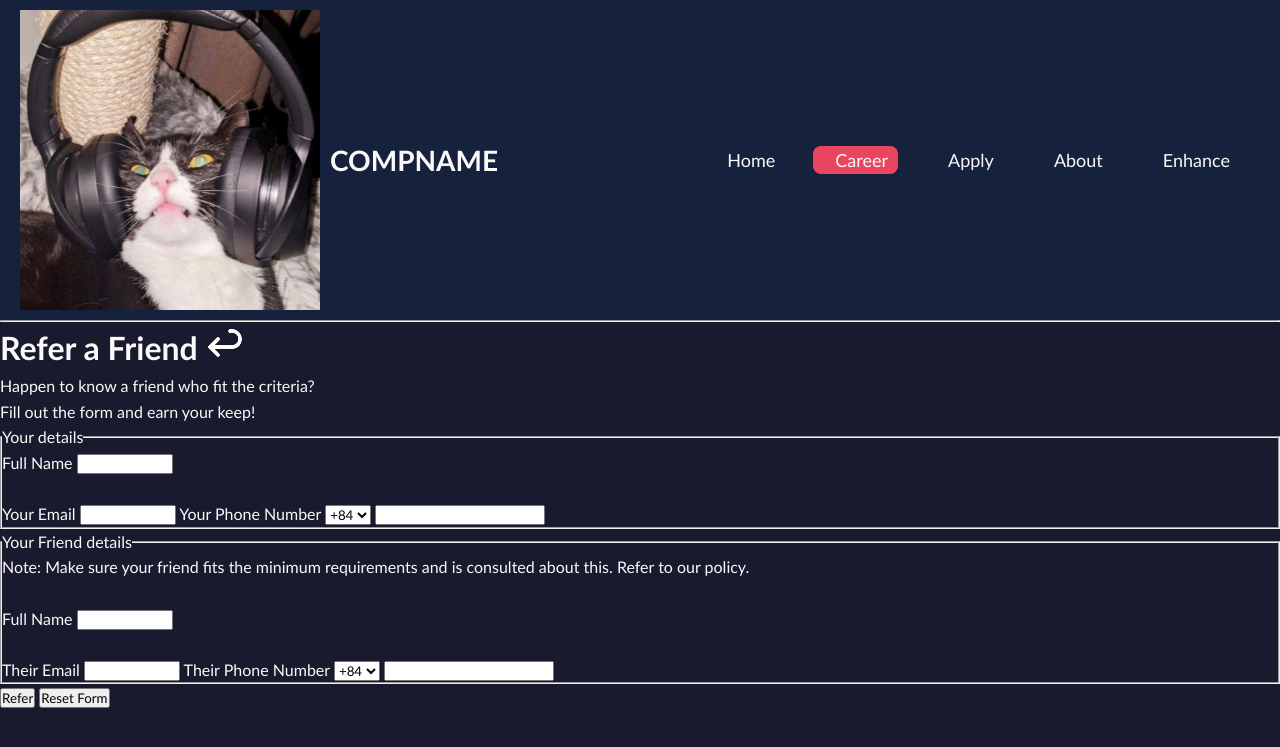
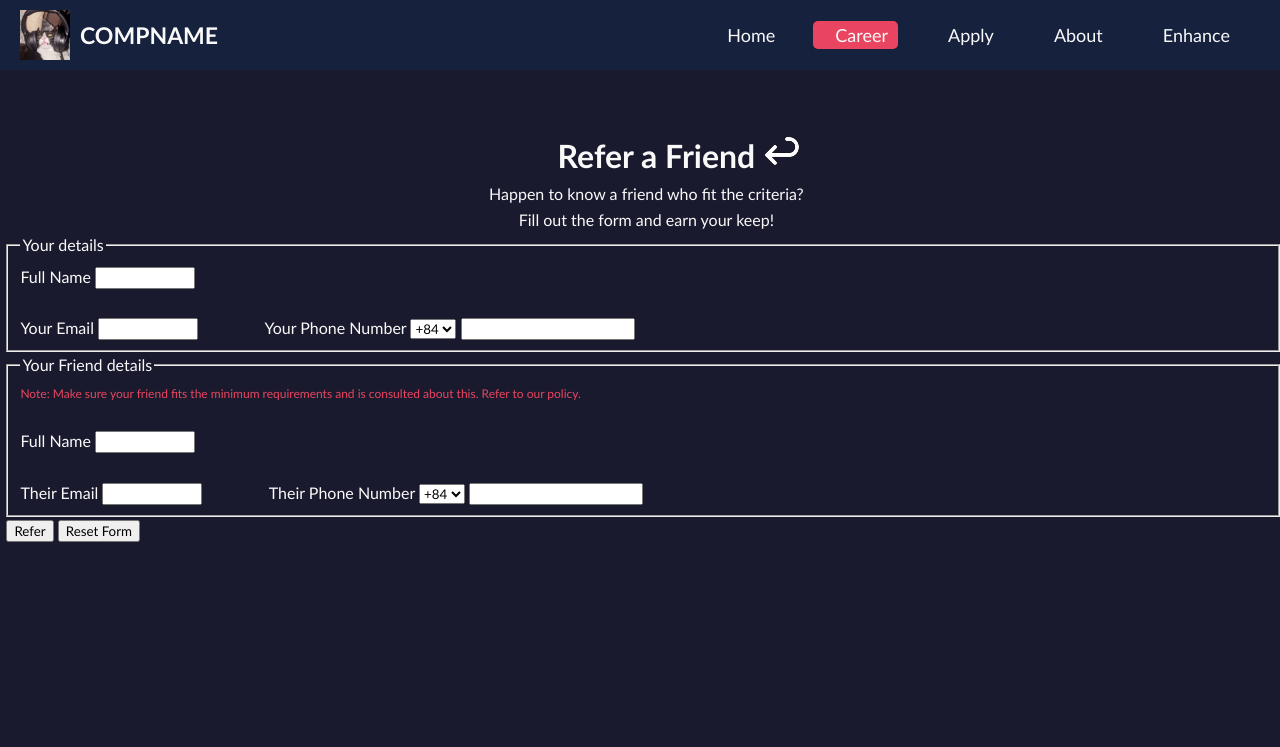
Before and after one commit to OpenHLE/Web-Project, a PHP site: page /Refer.html in a window 1280 px wide. Shown: the top 747 px of the page. Run offline with PHP 8.4, Linux system fonts and the light colour scheme.

Commit message:
Update description.css

```diff
--- a/style/description.css
+++ b/style/description.css
@@ -12,20 +12,18 @@ header {
     background-color: var(--navy-blue);
     padding: 10px 20px;
 
-    position: relative;
+    width:100%;
+    position: fixed;
 
     width: 100%;
-    margin: 0 auto;
+
     top: 0;
     z-index: 1000;
-    animation-name: fadein;
-    animation-duration: 0.5s;
-}
-.brand{
+    justify-content: space-between;
     display: flex;
     align-items: center;
-    gap: 10px;
 }
+
 .navbar{
     justify-content: space-between;
     display: flex;
@@ -34,9 +32,23 @@ header {
     background-color: var(--navy-blue);
 
 }
+
+.logo{
+    height: 50px;
+    width: auto;
+}
+
+.brand{
+    display: flex;
+    align-items: center;
+    gap: 10px;
+}
+
 header h1 {
     color: var(--light-gray);
-    font-size: 28px;}
+    font-size: 23px;
+
+}
 nav {
     position: relative;
 }
@@ -48,7 +60,8 @@ header h1 {
     padding: 0;
 }
 nav ul li {
-        margin: 0 15px;
+    padding: 0 15px;
+    margin: 0 0;
     display: inline-block;
     position: relative;
 }
@@ -63,35 +76,42 @@ header h1 {
     z-index: 2;
 }
 
-    .nav-highlight{
+.nav-highlight {
     position: absolute;
     top: 0;
     left: 9px;
     width: 85px;
     height: 100%;
     background-color: var(--accent-red);
-        border-radius: 8px;
-        transition: 0.3s ease-in-out;
+    border-radius: 5px;
+    transition: 0.3s ease-in-out, width 0.3s ease-in-out;
     z-index: 1;
 }
 
 nav ul li:nth-child(1):hover ~ .nav-highlight {
     transform: translateX(0px);
-        width: 85px;
+    width: 85px; /* Adjust based on link width */
 }
 nav ul li:nth-child(2):hover ~ .nav-highlight {
     transform: translateX(107px);
     width: 85px;
 }
 nav ul li:nth-child(3):hover ~ .nav-highlight {
-        transform: translateX(220px);
-        width: 110px;
+    transform: translateX(210px);
+    width: 85px;
 }
 
 nav ul li:nth-child(4):hover ~ .nav-highlight {
-        transform: translateX(360px);
+    transform: translateX(317px);
     width: 80px;
 }
+
+nav ul li:nth-child(5):hover ~ .nav-highlight {
+    transform: translateX(427px);
+    width: 85px;
+}
+
+
 
 /* Initial position for the active page */
     nav ul li  ~ .nav-highlight {
@@ -137,8 +157,8 @@ header h1 {
 #m3{margin-left:30%; margin-right:15%; }
 #m4{margin-left:45%; }
 * {
-    margin: 0;
-    padding: 0;
+
+    margin:0;
     box-sizing: border-box;
     font-family: Calibri, sans-serif, Arial;
 }
@@ -228,6 +248,8 @@ body {
 .footer{margin-top: 300px
     ;}
 
+.form{padding-left:0.5%;padding-bottom: 0.5%;}
+
 /*--------------------------ANIMATIONS----------------------*/
 /*--------------------------ASIDE----------------------*/
 .question {
@@ -318,3 +342,13 @@ aside h2 {
 .image1{padding-left:10px; padding-top:100px;filter:invert(100%)}
 
 .list2, .list3, .list4{padding-left: 2%;}
+#a0{opacity: 0.75;font-weight: bold;}
+#a1, #a2, #a3 {margin-bottom:5%; font-size: 5; opacity: 0.5;}
+
+#phone{margin-left: 5%;}
+
+#r1,#r2{padding-left:1%;text-align: center;}
+#r0{padding-left: 6%; text-align: center;padding-top:10%}
+#r4{color:#E94560;font-size: 12px;}
+
+#r-1, #ap1{text-decoration: none;color:#F9F9F9;}
```
Also changed, not shown: other parts of style/description.css (+21 -19 lines). Lines whose indentation alone changed are shown as unchanged.
